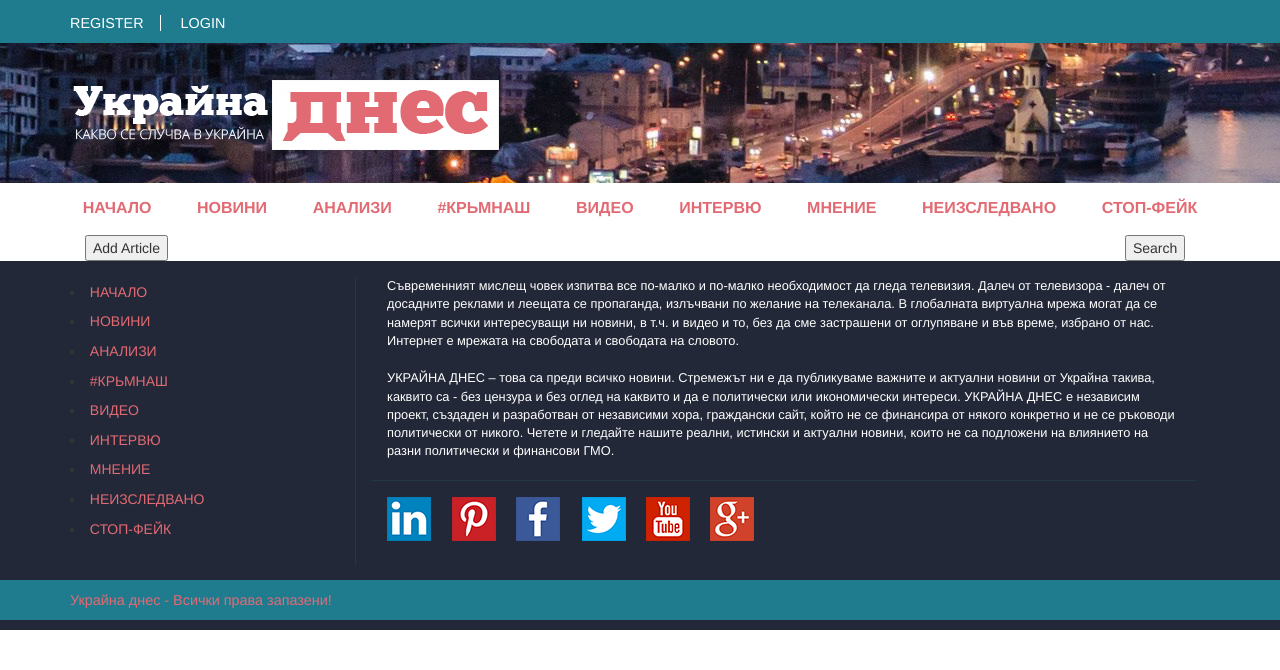
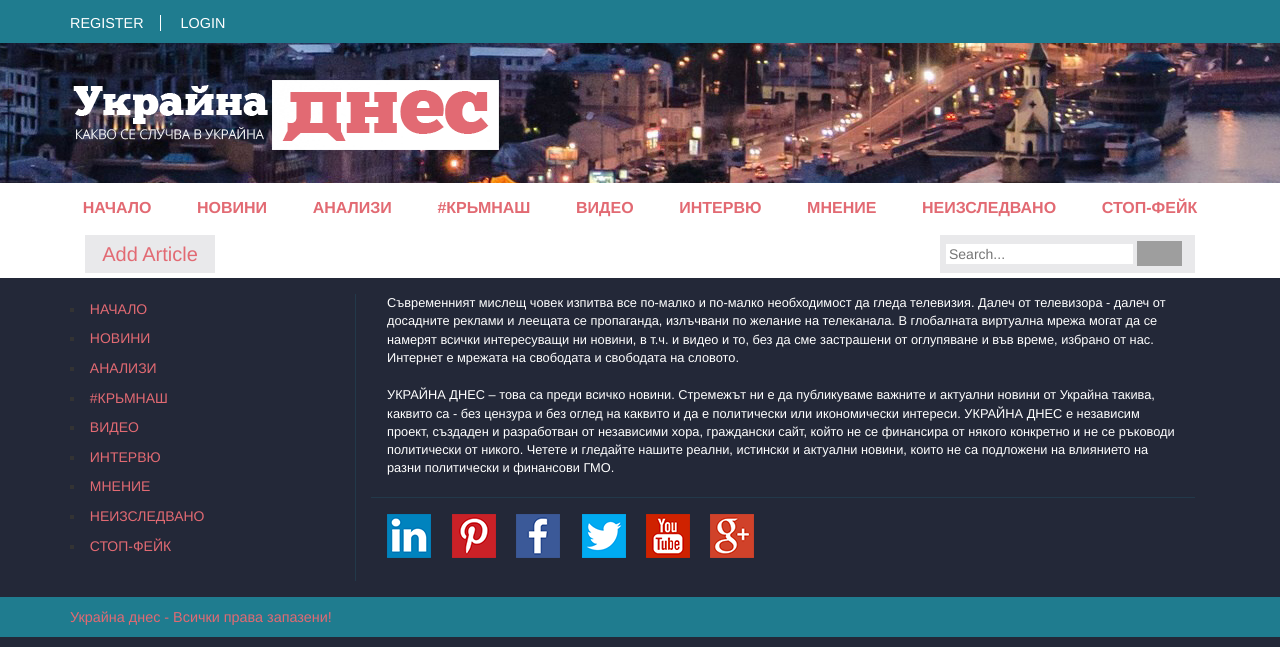
Before and after one commit to Team-DeepJungleGreen/ukrainadnes, a PHP site: page / in a window 1280 px wide. Shown: the top 670 px of the page. Run offline with PHP 8.4, Linux system fonts and the light colour scheme; some libraries are stand-ins or nearby versions; grey boxes are pictures that could not be loaded.

Commit message:
make some minor changes.

```diff
--- a/UkraineDnes/index.html
+++ b/UkraineDnes/index.html
@@ -30,9 +30,7 @@
                 </a>
             </figure>
         </section>
-    </header>
-    <div class="container">
-        <nav id="main-nav">
+        <nav id="main-nav" class="container">
             <ul>
                 <li>
                     <a href="#">Начало</a>
@@ -63,25 +61,22 @@
                 </li>
             </ul>
         </nav>
+    </header>
+    <div class="container">
+
         <section id="main-content" class="col-sm-9">
+            <button type="button" id="add-article" title="Add Article" name="search-button" value="Search" onclick="articleFactory.create()">Add Article</button>
             <!--here we have 3 sections different by design.. First is the NEWS with tabs-->
             <section id="news-box">
-                <!--Remove me-->
-                <button type="button" title="Add Article" name="search-button" value="Search" onclick="articleFactory.create()">Add Article</button>
+                <!--Remove me--
                 <!--End-->
-            </section>
-            <section id="news-box">
-                <!--TODO-->
-            </section>
-            <section id="news-box">
-                <!--TODO-->
             </section>
         </section>
         <aside class="col-sm-3">
             <section id="search-field">
                 <form>
-                    <input type="search" name="search" />
-                    <button type="submit" title="Search" name="search-button" value="Search">Search</button>
+                    <input type="search" name="search" placeholder="Search..."/>
+                    <button type="submit" title="Search" name="search-button" value="Search"></button>
                 </form>
             </section>
             <section id="aside-box">
--- a/UkraineDnes/scripts/article-factory.js
+++ b/UkraineDnes/scripts/article-factory.js
@@ -1,5 +1,5 @@
 var articleFactory = (function () {
-    var main = $('article');
+    var main = $('#news-box');
 
     function loadArticles(data) {
         var articleData = data.results;
@@ -9,8 +9,8 @@ var articleFactory = (function () {
             var content = articleData[i].text;
 
             main.append($
-            ('<h2>' + title + '</h2>' +
-            '<p>' + content + '</p>'));
+            ('<div>'+'<h2>' + title + '</h2>' +
+            '<p>' + content + '</p>'+'</div>'));
         }
     }
 
--- a/UkraineDnes/styles/main.css
+++ b/UkraineDnes/styles/main.css
@@ -184,3 +184,60 @@ footer section#bottom-info{
 #social-media-links a.googleplus {
     background-position: -257px 0;
 }
+/*style article button and search form*/
+button#add-article{
+    background-color: #E9E9EB ;
+    color: #E26A73;
+    border: none;
+    width: 130px;
+    height: 38px;
+    font-size: 20px;
+    margin-bottom: 5px;
+}
+button#add-article:hover{
+    text-decoration: underline;
+}
+
+#search-field form{
+    background-color: #E9E9EB;
+    height: 38px;
+    padding: 6px;
+}
+#search-field form button {
+    border: none;
+    background: url("../images/search.png") no-repeat;
+    background-size: 45px;
+    height: 25px;
+    width: 45px;
+
+}
+#search-field form input {
+   padding: 0px 3px;
+}
+
+/*style news content*/
+#news-box div{
+    border-bottom: 1px solid #E9E9EB ;
+    border-top: 1px solid #E9E9EB ;
+}
+#news-box div:hover{
+    background-color:  #E9E9EB;
+    cursor: pointer;
+}
+#news-box div h2{
+    color: #217D90;
+}
+/*style factory form*/
+#factory input{
+    margin: 2px 0px;
+    border: 2px solid #E9E9EB;
+}
+
+#factory button{
+    margin-right: 5px;
+    background-color: #E9E9EB ;
+    border: none;
+    height: 38px;
+    font-size: 20px;
+    margin-bottom: 5px;
+}
```
